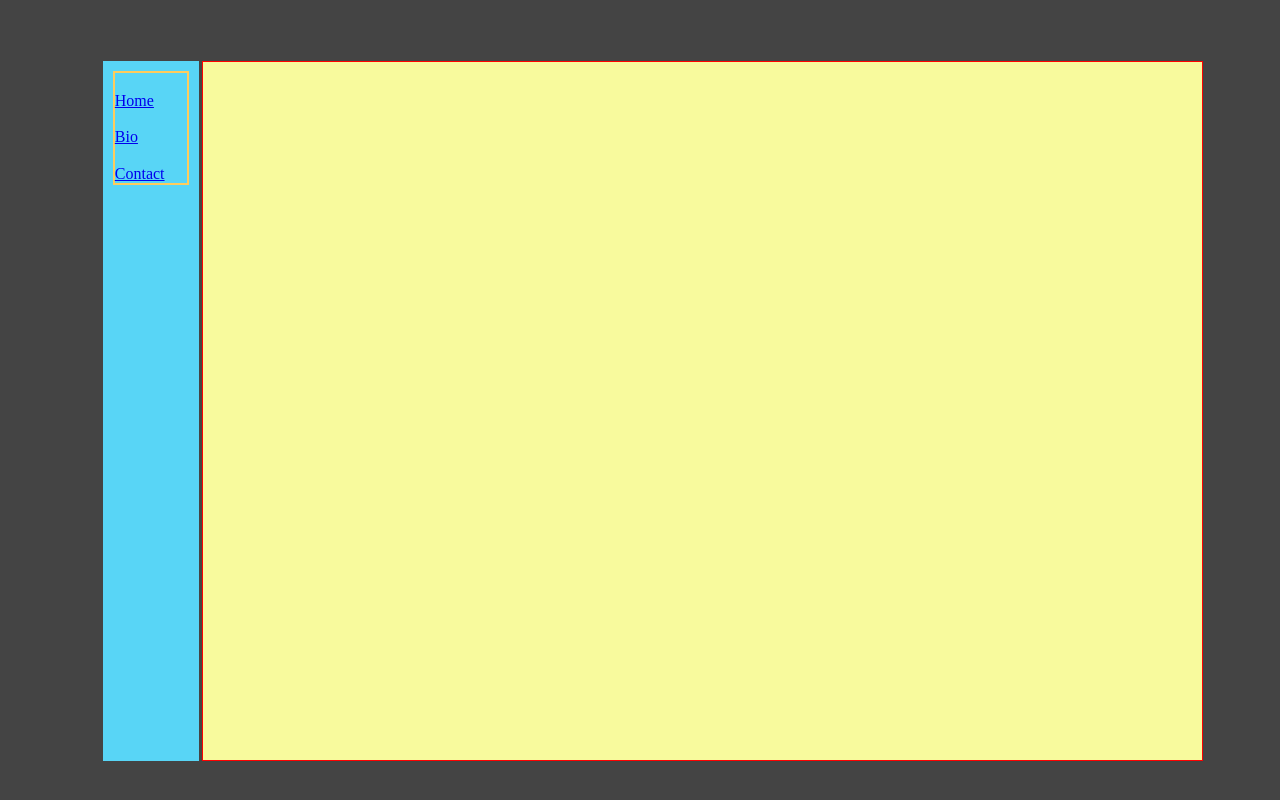
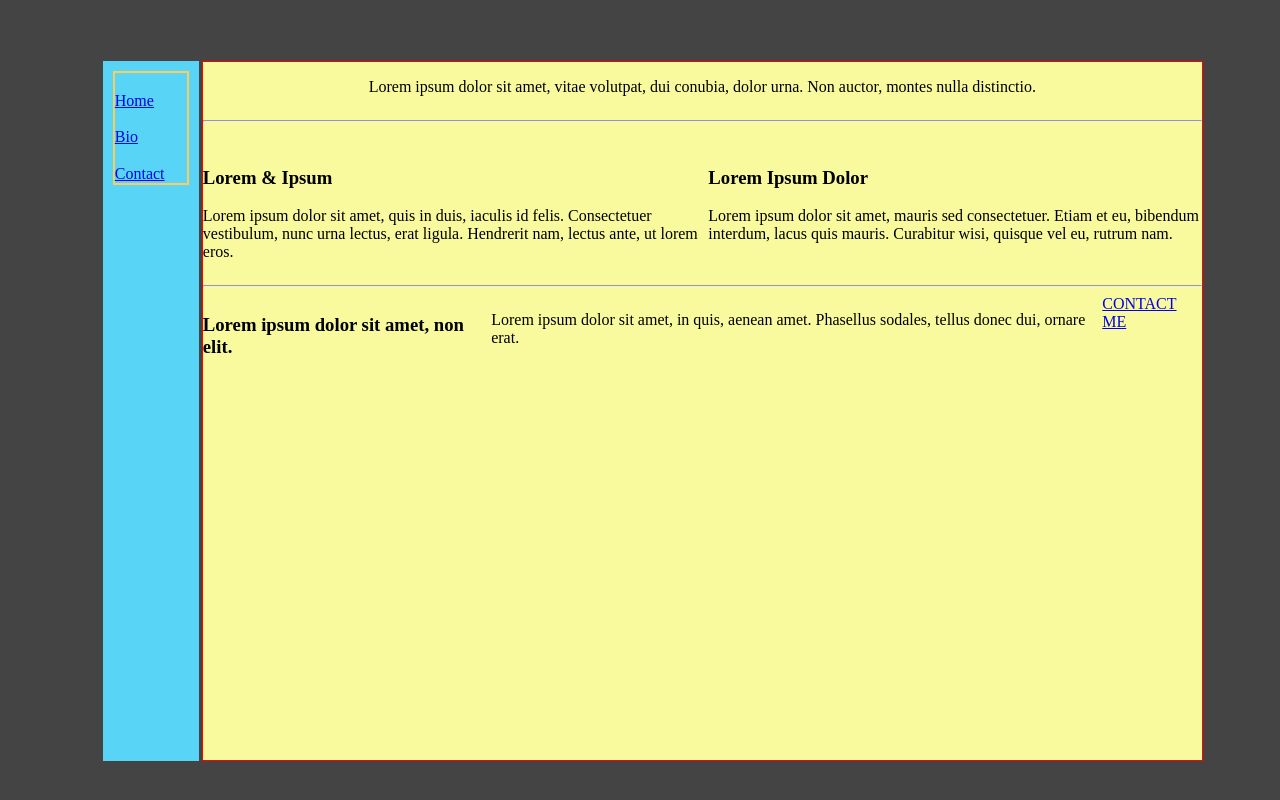
Before and after one commit to renesegura/Geno, a plain HTML site: page bio.html in a window 1280 px wide. Shown: the top 800 px of the page. Drawn offline with Linux system fonts and the light colour scheme.

Commit message:
updating bio.html with lorem layout

```diff
--- a/bio.html
+++ b/bio.html
@@ -9,7 +9,41 @@
 <body>
 <div class = "container ">
   <div class="sidebar box"></div>
-  <div class="content box"></div>
+  <div class="content box">
+    <div class="middle-container">
+      <div class="profile">
+        <img src="" alt="">
+          <div class="hello">
+            <p>Lorem ipsum dolor sit amet, vitae volutpat, dui conubia, dolor urna. Non auctor, montes nulla distinctio.</p>
+            </div>
+      </div>
+      <hr>
+      <div class="skills">
+        <div class="skill-row">
+          <img class="" src="" alt="">
+          <h3>Lorem & Ipsum</h3>
+          <p>Lorem ipsum dolor sit amet, quis in duis, iaculis id felis. Consectetuer vestibulum, nunc urna lectus, erat
+            ligula. Hendrerit nam, lectus ante, ut lorem eros.</p>
+        </div>
+        <div class="skill-row">
+          <img class="" src="" alt="">
+          <h3>Lorem Ipsum Dolor</h3>
+          <p>Lorem ipsum dolor sit amet, mauris sed consectetuer. Etiam et eu, bibendum interdum, lacus quis mauris.
+            Curabitur wisi, quisque vel eu, rutrum nam.</p>
+        </div>
+      </div>
+      <hr>
+      <div class="contact-me">
+        <h3>Lorem ipsum dolor sit amet, non elit.</h3>
+        <p>Lorem ipsum dolor sit amet, in quis, aenean amet. Phasellus sodales, tellus donec dui, ornare erat.</p>
+        <a class="btn" href="mailto:name@email.com">CONTACT ME</a>
+      </div>
+    </div>
+
+
+
+
+  </div>
   <div class="footer box"></div>
   <div class="item navigation">
     <div id="navGrid">
--- a/styleBio.css
+++ b/styleBio.css
@@ -68,3 +68,9 @@ body {
   color: white;
   padding: 10px;
 }
+.middle-container > div {
+  display: flex;
+  justify-content: space-between;
+  justify-content: center;
+
+}
```
